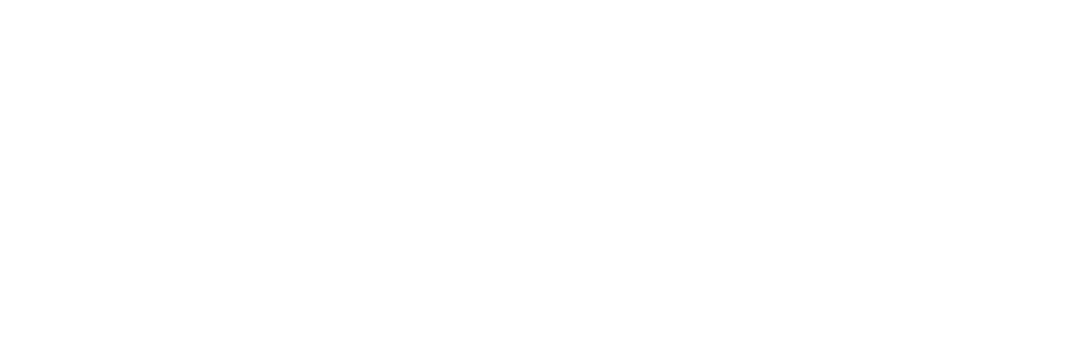
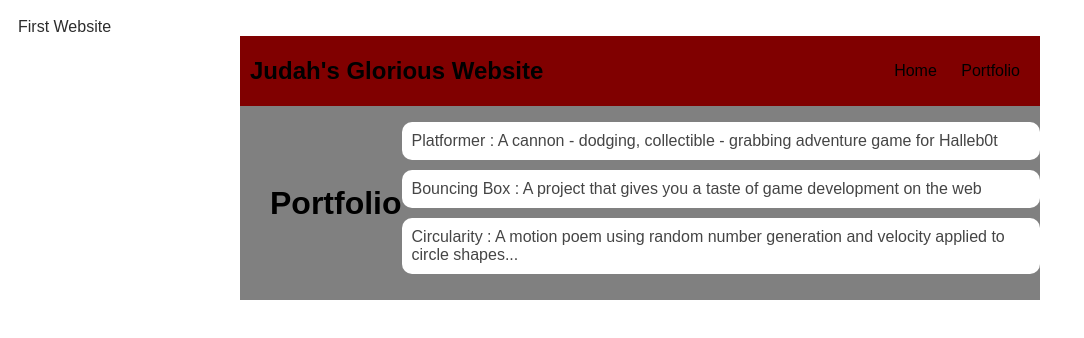
Before and after one commit to thornt944/thornt944.github.io, a plain HTML site: page portfolio.html in a window 1280 px wide. Shown: the whole page, without its empty margins (0-1084 px from the left). Drawn offline with Linux system fonts and the light colour scheme.

Commit message:
<message about commit>

```diff
--- a/portfolio.html
+++ b/portfolio.html
@@ -0,0 +1,32 @@
+<!DOCTYPE HTML>
+<html>
+    <head>
+      <titile>First Website</titile>
+      <link rel="stylesheet" href="style.css">
+    </head>
+
+    <body>
+      <div id="all-contents">
+        <nav>
+          <h1>Judah's Glorious Website</h1>
+          <ul id="nav-ul">
+             <li class="nav-li">
+             <a class="nav-a" href="index.html">Home</a>
+           </li>
+           <li class="nav-li">
+             <a class="nav-a" href="portfolio.html">Portfolio</a>
+           </li>
+       </ul>
+   </nav>
+   <main>
+    <div class="content"></div>
+      <h1>Portfolio</h1>
+      <ul id="portfolio">
+        <li><a href="projects/platformer/">Platformer : A cannon - dodging, collectible - grabbing adventure game for Halleb0t</a></li>
+        <li><a href="projects/bouncing-box/">Bouncing Box : A project that gives you a taste of game development on the web </a></li>
+        <li><a href="projects/circularity/">Circularity : A motion poem using random number generation and velocity applied to circle shapes...</a></li>
+      </ul>
+   </main>
+      </div>
+    </body>
+</html>
--- a/style.css
+++ b/style.css
@@ -19,7 +19,7 @@ nav {
 h1 {
     display: flex;
     align-items: center;
-    color: white;
+    color: black;
     flex: 1;
     margin: 0;
 }
@@ -60,3 +60,28 @@ main {
 h2, h3 {
     margin: 0px;
 }
+         /* portfolio styles */
+         .content h1 {
+            color: black;
+        }
+
+        #portfolio {
+            list-style-type: none;
+            padding-left: 0;
+        }
+
+        #portfolio li {
+            background: #fff;
+            padding: 10px;
+            border-radius: 10px;
+            margin-bottom: 10px;
+        }
+
+        #portfolio li:hover {
+            background: #eee;
+        }
+
+        #portfolio a {
+            text-decoration: none;
+            color: #454545;
+        }
```
Also changed, not shown: projects/platformer/platformer.js (+12 -7 lines).
